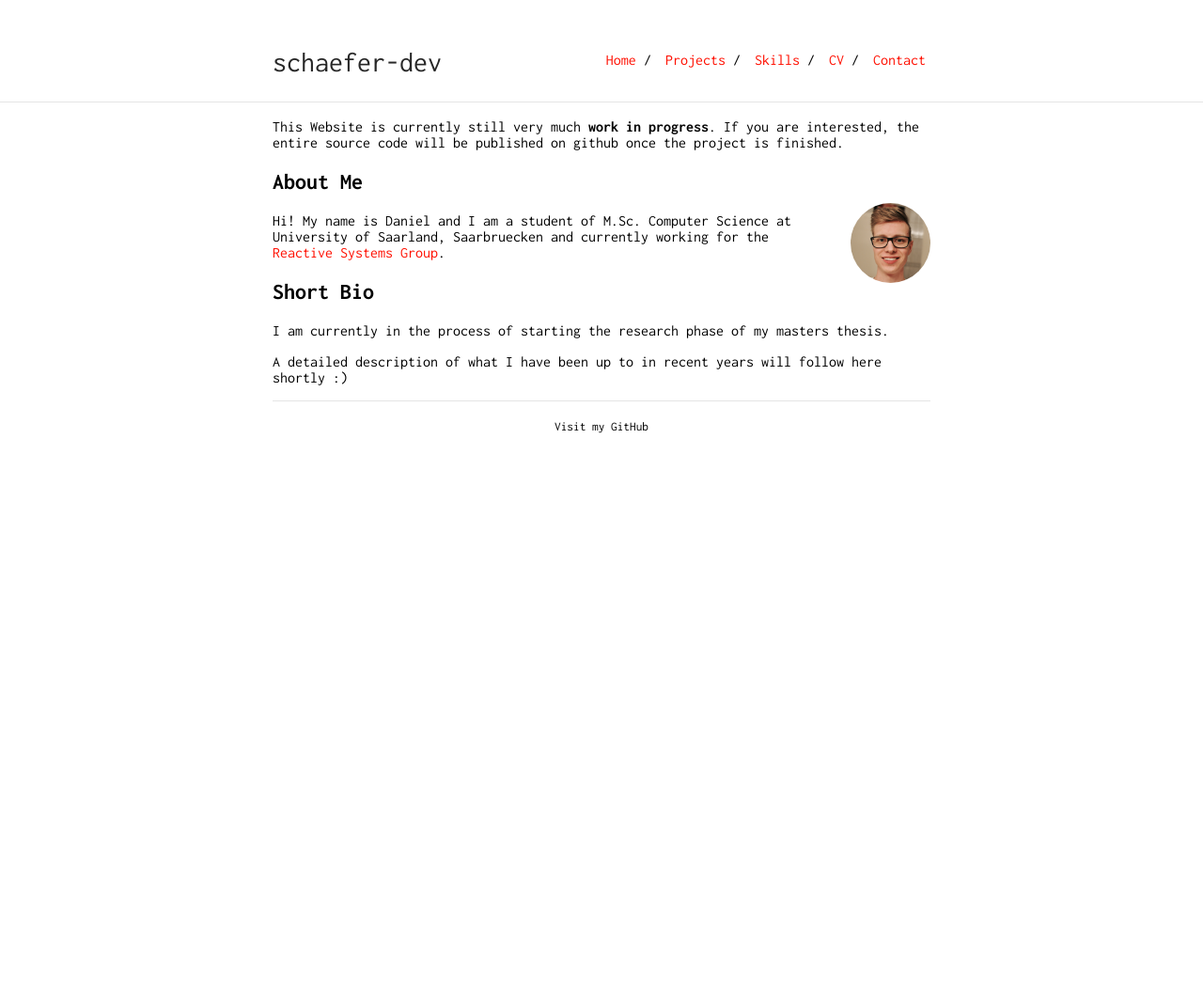
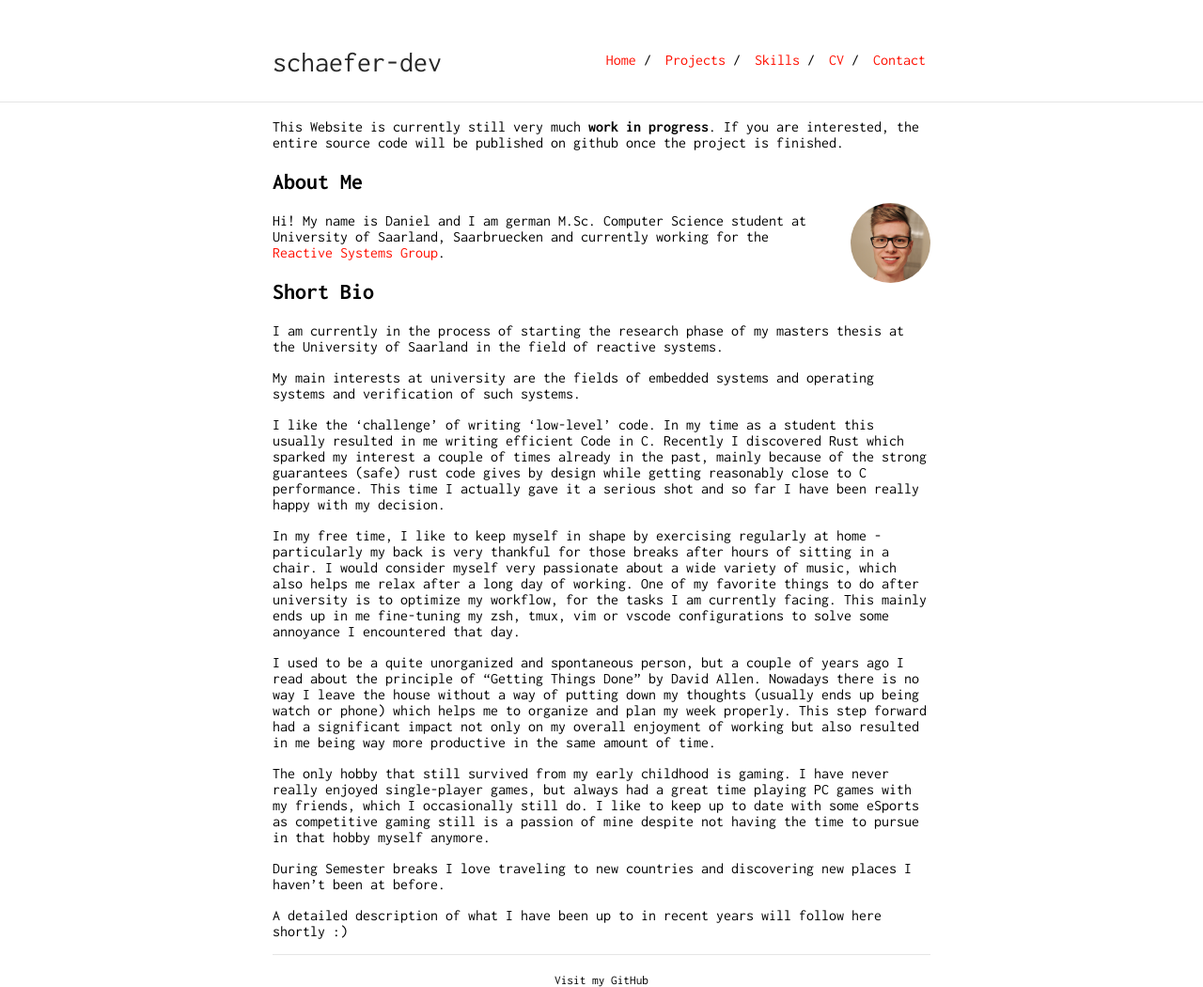
Before and after one commit to schaefer-dev/schaefer-dev.github.io, a Jekyll site: the page built from index.md, in a window 1280 px wide. Shown: the whole page at 94% size. Built offline with Jekyll 4.4.1, drawn with Linux system fonts in a browser that asks for light colours; before the commit the page ends 900 px from its top, so only the background shows below that.

Commit message:
bio content update

```diff
--- a/index.md
+++ b/index.md
@@ -9,11 +9,23 @@ This Website is currently still very much **work in progress**. If you are inter
 
 <img class="profile-picture" src="me.jpg">
 
-Hi! My name is Daniel and I am a student of M.Sc. Computer Science at University of Saarland, Saarbruecken and currently working for the [Reactive Systems Group](https://www.react.uni-saarland.de).
+Hi! My name is Daniel and I am german M.Sc. Computer Science student at University of Saarland, Saarbruecken and currently working for the [Reactive Systems Group](https://www.react.uni-saarland.de).
 
 
 ## Short Bio
 
-I am currently in the process of starting the research phase of my masters thesis.
+I am currently in the process of starting the research phase of my masters thesis at the University of Saarland in the field of reactive systems.
+
+My main interests at university are the fields of embedded systems and operating systems and verification of such systems.
+
+I like the 'challenge' of writing 'low-level' code. In my time as a student this usually resulted in me writing efficient Code in C. Recently I discovered Rust which sparked my interest a couple of times already in the past, mainly because of the strong guarantees (safe) rust code gives by design while getting reasonably close to C performance. This time I actually gave it a serious shot and so far I have been really happy with my decision.
+
+In my free time, I like to keep myself in shape by exercising regularly at home - particularly my back is very thankful for those breaks after hours of sitting in a chair. I would consider myself very passionate about a wide variety of music, which also helps me relax after a long day of working. One of my favorite things to do after university is to optimize my workflow, for the tasks I am currently facing. This mainly ends up in me fine-tuning my zsh, tmux, vim or vscode configurations to solve some annoyance I encountered that day.
+
+I used to be a quite unorganized and spontaneous person, but a couple of years ago I read about the principle of "Getting Things Done" by David Allen. Nowadays there is no way I leave the house without a way of putting down my thoughts (usually ends up being watch or phone) which helps me to organize and plan my week properly. This step forward had a significant impact not only on my overall enjoyment of working but also resulted in me being way more productive in the same amount of time.
+
+The only hobby that still survived from my early childhood is gaming. I have never really enjoyed single-player games, but always had a great time playing PC games with my friends, which I occasionally still do. I like to keep up to date with some eSports as competitive gaming still is a passion of mine despite not having the time to pursue in that hobby myself anymore.
+
+During Semester breaks I love traveling to new countries and discovering new places I haven't been at before.
 
 A detailed description of what I have been up to in recent years will follow here shortly :)
```
Also changed, not shown: projects.md (+1 -1 lines).
